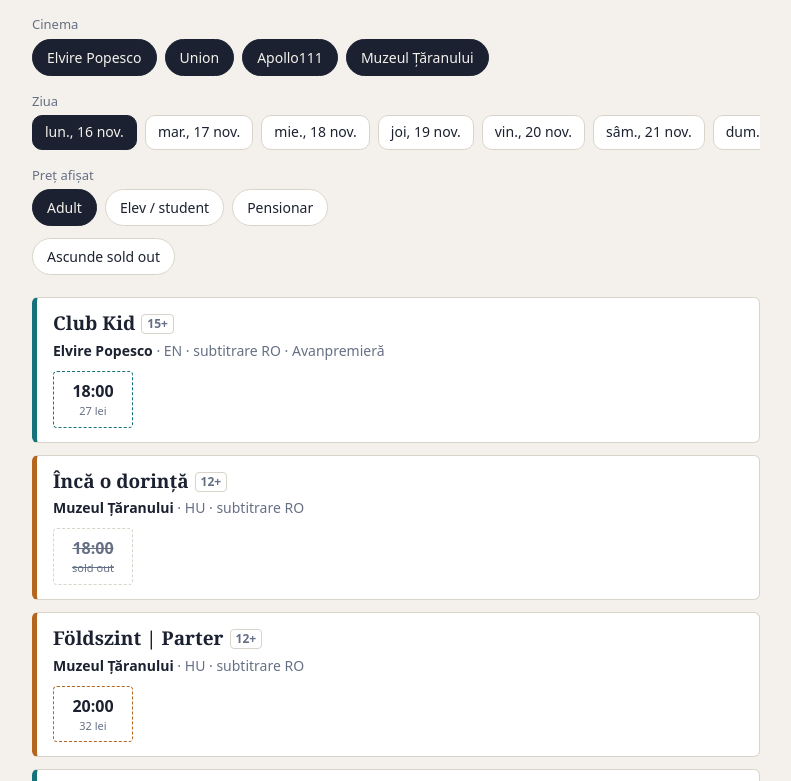
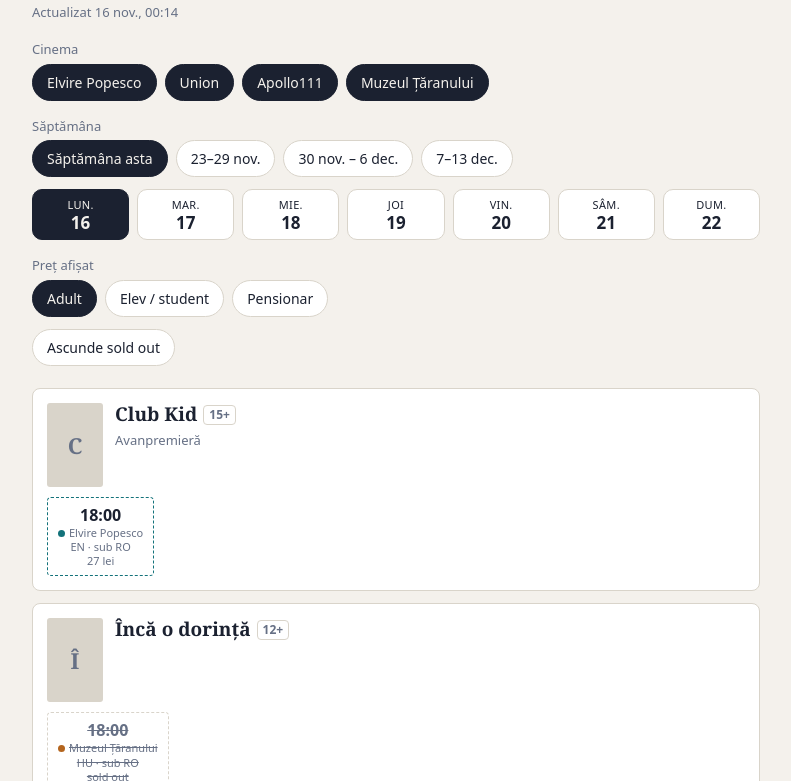
Before and after one commit to teodorgm/clap-program-cinema, a plain HTML site: page docs/index.html in a window 1280 px wide. Shown: the part 89-870 px from the top of the page, without its empty margins (244-1035 px from the left). Drawn offline with Linux system fonts and the light colour scheme.

Commit message:
Revise index.html title and enhance functionality
Updated the title and added a subtitle to the cinema program page. Enhanced styling and improved JavaScript functions for better functionality.

```diff
--- a/docs/index.html
+++ b/docs/index.html
@@ -3,7 +3,7 @@
 <head>
 <meta charset="utf-8">
 <meta name="viewport" content="width=device-width, initial-scale=1, viewport-fit=cover">
-<title>Program cinema București</title>
+<title>Proiectul CLAP - Cinema Local, Arhive și Proiecții</title>
 <style>
 :root{--bg:#f4f1ec;--sf:#fff;--tx:#1b2130;--mu:#667085;--ln:#d9d4ca;--ac:#b4541a;box-sizing:border-box;padding-top:env(safe-area-inset-top,0px);padding-bottom:env(safe-area-inset-bottom,0px)}
 @media (prefers-color-scheme:dark){:root:not([data-theme="light"]){--bg:#10161f;--sf:#1a2230;--tx:#e8ecf2;--mu:#98a2b3;--ln:#2e3a4e;--ac:#f0b35c}}
@@ -12,41 +12,53 @@ html{scroll-padding-top:env(safe-area-inset-top,0px)}
 *{box-sizing:border-box}
 body{margin:0;background:var(--bg);color:var(--tx);font:16px/1.5 system-ui,-apple-system,"Segoe UI",Roboto,sans-serif}
 main{max-width:760px;margin:0 auto;padding:20px 16px 48px}
-h1{font:700 30px/1.1 Georgia,"Times New Roman",serif;margin:8px 0 4px;letter-spacing:-.01em}
-.sub{color:var(--mu);margin:0 0 18px;font-size:14px}
+h1{font:700 32px/1.05 Georgia,"Times New Roman",serif;margin:8px 0 2px;letter-spacing:-.01em}
+.tag{margin:0;font:italic 16px Georgia,serif;color:var(--mu)}
+.sub{color:var(--mu);margin:6px 0 18px;font-size:13px}
 .row{display:flex;gap:8px;overflow-x:auto;padding:2px 0 10px;scrollbar-width:none}
 .row::-webkit-scrollbar{display:none}
 button.chip{flex:none;border:1px solid var(--ln);background:var(--sf);color:var(--tx);border-radius:999px;padding:7px 14px;font:inherit;font-size:14px;cursor:pointer}
 button.chip[aria-pressed="true"]{background:var(--tx);color:var(--bg);border-color:var(--tx)}
+button.chip:disabled{opacity:.35;cursor:default}
 button.chip:focus-visible,a:focus-visible{outline:2px solid var(--ac);outline-offset:2px}
-.days button.chip{border-radius:10px;text-align:center;line-height:1.2;padding:8px 12px}
+.days button.chip{border-radius:10px;text-align:center;line-height:1.2;padding:6px 0;min-width:46px;flex:1 0 46px}
+.days b{display:block;font-size:17px}
+.days span{font-size:11px;text-transform:uppercase;letter-spacing:.03em}
 .lbl{font-size:13px;color:var(--mu);margin:6px 0 2px}
-.film{background:var(--sf);border:1px solid var(--ln);border-left:5px solid var(--cc);border-radius:6px;padding:14px 16px;margin:12px 0}
-.film h2{font:700 19px/1.25 Georgia,"Times New Roman",serif;margin:0 0 4px}
-.meta{color:var(--mu);font-size:14px;margin:0 0 10px}
-.meta b{color:var(--tx);font-weight:600}
+.film{background:var(--sf);border:1px solid var(--ln);border-radius:8px;padding:14px;margin:12px 0}
+.top{display:flex;gap:12px;margin-bottom:10px}
+.top>div{min-width:0}
+.pos{flex:none;width:56px;height:84px;border-radius:3px;object-fit:cover;background:var(--ln);display:grid;place-items:center;font:700 22px Georgia,serif;color:var(--mu)}
+.film h2{font:700 19px/1.25 Georgia,"Times New Roman",serif;margin:0}
+.orig{margin:0;font-size:13px;color:var(--mu);font-style:italic}
+.meta{color:var(--mu);font-size:13px;margin:4px 0 0}
 .bd{display:inline-block;border:1px solid var(--ln);border-radius:4px;font:600 12px/1 system-ui,sans-serif;padding:3px 5px;margin-left:6px;vertical-align:2px;color:var(--mu)}
 .times{display:flex;flex-wrap:wrap;gap:8px}
-.t{display:inline-flex;flex-direction:column;align-items:center;min-width:80px;padding:7px 12px;border:1.5px dashed var(--cc);border-radius:4px;color:var(--tx);text-decoration:none;font-weight:700;font-variant-numeric:tabular-nums}
-.t small{font-weight:400;font-size:11px;color:var(--mu)}
+.t{display:inline-flex;flex-direction:column;align-items:center;min-width:92px;padding:7px 10px;border:1.5px dashed var(--cc);border-radius:4px;color:var(--tx);text-decoration:none;font-weight:700;font-variant-numeric:tabular-nums;line-height:1.3}
+.t small{font-weight:400;font-size:11px;color:var(--mu);text-align:center}
+.t small.c::before{content:"";display:inline-block;width:7px;height:7px;border-radius:50%;background:var(--cc);margin-right:4px}
 a.t:hover{background:var(--cc);color:#fff}
 a.t:hover small{color:inherit}
 .t.so{border-color:var(--ln);color:var(--mu);text-decoration:line-through}
 .t.past{opacity:.4}
-.tech{display:block;margin-top:10px;font-size:12px;color:var(--mu)}
 .empty{padding:28px 8px;color:var(--mu);text-align:center}
 .note{font-size:13px;color:var(--mu);border-top:1px solid var(--ln);margin-top:28px;padding-top:14px}
 .note p{margin:0 0 8px}
 .warn{color:var(--ac)}
+.tmdb{display:flex;align-items:center;gap:10px;margin-top:14px;opacity:.85}
+.tmdb img{height:12px;width:auto;flex:none}
+.tmdb p{margin:0;font-size:11px}
 </style>
 </head>
 <body>
 <main>
-<h1>Program cinema București</h1>
+<h1>Proiectul CLAP</h1>
+<p class="tag">Cinema Local, Arhive și Proiecții</p>
 <p class="sub" id="upd">Se încarcă programul…</p>
 <div class="lbl">Cinema</div>
 <div class="row" id="cin"></div>
-<div class="lbl">Ziua</div>
+<div class="lbl">Săptămâna</div>
+<div class="row" id="weeks"></div>
 <div class="row days" id="days"></div>
 <div class="lbl">Preț afișat</div>
 <div class="row" id="pr"></div>
@@ -55,14 +67,23 @@ a.t:hover small{color:inherit}
 <div class="note" id="note"></div>
 </main>
 <script>
-var D=null,S={cin:{},day:"",tier:"adult",sold:false};
-var TZ="Europe/Bucharest";
+var D=null,S={cin:{},week:"",day:"",tier:"adult",sold:false},TZ="Europe/Bucharest";
 function today(){return new Intl.DateTimeFormat("en-CA",{timeZone:TZ}).format(new Date())}
 function nowHM(){return new Intl.DateTimeFormat("en-GB",{timeZone:TZ,hour:"2-digit",minute:"2-digit",hourCycle:"h23"}).format(new Date())}
 function el(t,c,x){var e=document.createElement(t);if(c)e.className=c;if(x!=null)e.textContent=x;return e}
-function chip(txt,on,fn){var b=el("button","chip",txt);b.setAttribute("aria-pressed",on?"true":"false");b.onclick=fn;return b}
-function dl(d){return new Date(d+"T12:00:00").toLocaleDateString("ro-RO",{weekday:"short",day:"numeric",month:"short"})}
-function fmt(iso){return new Date(iso).toLocaleString("ro-RO",{timeZone:TZ,day:"numeric",month:"short",hour:"2-digit",minute:"2-digit"})}
+function chip(txt,on,fn,dis){var b=el("button","chip",txt);b.setAttribute("aria-pressed",on?"true":"false");if(dis)b.disabled=true;else b.onclick=fn;return b}
+function iso(x){return x.getFullYear()+"-"+("0"+(x.getMonth()+1)).slice(-2)+"-"+("0"+x.getDate()).slice(-2)}
+function dt(d){return new Date(d+"T12:00:00")}
+function addDays(d,n){var x=dt(d);x.setDate(x.getDate()+n);return iso(x)}
+function weekStart(d){return addDays(d,-((dt(d).getDay()+6)%7))}
+function fmt(iso8){return new Date(iso8).toLocaleString("ro-RO",{timeZone:TZ,day:"numeric",month:"short",hour:"2-digit",minute:"2-digit"})}
+function mon(d){return dt(d).toLocaleDateString("ro-RO",{month:"short"})}
+function weekLabel(w){
+  if(w===weekStart(today()))return "Săptămâna asta";
+  var e=addDays(w,6),a=dt(w),b=dt(e);
+  return a.getMonth()===b.getMonth()?a.getDate()+"–"+b.getDate()+" "+mon(e):a.getDate()+" "+mon(w)+" – "+b.getDate()+" "+mon(e);
+}
+function nz(s){return (s||"").normalize("NFD").replace(/[\u0300-\u036f]/g,"").toLowerCase().replace(/[^a-z0-9]+/g," ").trim()}
 function nice(s){
   if(s!==s.toLocaleUpperCase("ro"))return s;
   return s.toLocaleLowerCase("ro").replace(/(^|[\s\/:(\-])(\p{L})/gu,function(m,a,b){return a+b.toLocaleUpperCase("ro")});
@@ -74,19 +95,24 @@ function price(s){
   if(p.adult!=null)return p.adult+" lei*";
   return "";
 }
+function visible(s){return S.cin[s.cinema]&&!(S.sold&&s.status==="sold_out")}
+function count(d){var n=0;D.screenings.forEach(function(s){if(s.date===d&&visible(s))n++});return n}
+function pickDay(){
+  var t=today(),i,d;
+  if(S.week===weekStart(t)&&count(t))return t;
+  for(i=0;i<7;i++){d=addDays(S.week,i);if(count(d))return d}
+  return S.week;
+}
 function load(){
   fetch("data/screenings.json?"+Date.now()).then(function(r){
     if(!r.ok)throw new Error(r.status);return r.json();
   }).then(function(d){
-    D=d;var t=today();
+    D=d;D.films=D.films||{};var t=today(),ws={};
     D.screenings=D.screenings.filter(function(s){return s.date>=t});
-    var days=[];
-    D.screenings.forEach(function(s){
-      if(days.indexOf(s.date)<0)days.push(s.date);
-      S.cin[s.cinema]=1;
-    });
-    days.sort();D.days=days;
-    S.day=days.indexOf(t)>=0?t:days[0];
+    D.screenings.forEach(function(s){S.cin[s.cinema]=1;ws[weekStart(s.date)]=1});
+    D.weeks=Object.keys(ws).sort();
+    S.week=ws[weekStart(t)]?weekStart(t):D.weeks[0];
+    S.day=pickDay();
     ui();
   }).catch(function(e){
     document.getElementById("upd").textContent="Nu am putut încărca programul ("+e.message+"). Încearcă mai târziu.";
@@ -96,10 +122,17 @@ function ui(){
   var c=document.getElementById("cin");c.innerHTML="";
   Object.keys(D.cinemas).forEach(function(k){
     if(!(k in S.cin))return;
-    c.appendChild(chip(D.cinemas[k].name,S.cin[k],function(){S.cin[k]=S.cin[k]?0:1;ui()}));
+    c.appendChild(chip(D.cinemas[k].name,S.cin[k],function(){S.cin[k]=S.cin[k]?0:1;S.day=pickDay();ui()}));
   });
+  var w=document.getElementById("weeks");w.innerHTML="";
+  D.weeks.forEach(function(v){w.appendChild(chip(weekLabel(v),S.week===v,function(){S.week=v;S.day=pickDay();ui()}))});
   var d=document.getElementById("days");d.innerHTML="";
-  D.days.forEach(function(v){d.appendChild(chip(dl(v),S.day===v,function(){S.day=v;ui()}))});
+  for(var i=0;i<7;i++){(function(v){
+    var b=chip("",S.day===v,function(){S.day=v;ui()},!count(v));
+    b.appendChild(el("span","",dt(v).toLocaleDateString("ro-RO",{weekday:"short"})));
+    b.appendChild(el("b","",String(dt(v).getDate())));
+    d.appendChild(b);
+  })(addDays(S.week,i))}
   var p=document.getElementById("pr");p.innerHTML="";
   [["adult","Adult"],["student","Elev / student"],["pensioner","Pensionar"]].forEach(function(x){
     p.appendChild(chip(x[1],S.tier===x[0],function(){S.tier=x[0];ui()}));
@@ -112,35 +145,43 @@ function list(){
   var out=document.getElementById("list");out.innerHTML="";
   var g={},order=[],now=nowHM(),isToday=S.day===today();
   D.screenings.forEach(function(s){
-    if(s.date!==S.day||!S.cin[s.cinema])return;
-    if(S.sold&&s.status==="sold_out")return;
-    var k=s.cinema+"|"+s.title;if(!g[k]){g[k]=[];order.push(k)}g[k].push(s);
+    if(s.date!==S.day||!visible(s))return;
+    var k=s.film||("t:"+s.title);if(!g[k]){g[k]=[];order.push(k)}g[k].push(s);
   });
+  order.forEach(function(k){g[k].sort(function(a,b){return a.time<b.time?-1:a.time>b.time?1:0})});
   order.sort(function(a,b){return g[a][0].time<g[b][0].time?-1:1});
   if(!order.length){out.appendChild(el("div","empty","Nicio proiecție pentru filtrele alese."));return}
   order.forEach(function(k){
-    var rs=g[k],r=rs[0],ci=D.cinemas[r.cinema];
-    var f=el("section","film");f.style.setProperty("--cc",ci.color);
-    var h=el("h2","",nice(r.title));if(r.age)h.appendChild(el("span","bd",r.age));f.appendChild(h);
-    var m=el("p","meta");m.appendChild(el("b","",ci.name));
-    var parts=[];
-    if(r.audio.length)parts.push(r.audio.join("/"));
-    if(r.subs.length)parts.push("subtitrare "+r.subs.join("/"));
-    if(r.note)parts.push(r.note);
-    m.appendChild(document.createTextNode(parts.length?"  ·  "+parts.join("  ·  "):""));
-    f.appendChild(m);
+    var rs=g[k],r=rs[0],F=D.films[k]||{title:r.title};
+    var f=el("section","film"),top=el("div","top"),box=el("div");
+    var title=nice(F.title||r.title);
+    if(F.poster){var im=el("img","pos");im.src=F.poster;im.alt="";im.loading="lazy";
+      im.onerror=function(){im.replaceWith(el("div","pos",title.charAt(0)))};top.appendChild(im)}
+    else top.appendChild(el("div","pos",title.charAt(0)));
+    var h=el("h2","",title),age=rs.map(function(s){return s.age}).filter(Boolean)[0];
+    if(age)h.appendChild(el("span","bd",age));box.appendChild(h);
+    if(F.original_title&&nz(F.original_title)!==nz(F.title))box.appendChild(el("p","orig",nice(F.original_title)));
+    var m=[];
+    if(F.directors&&F.directors.length)m.push("Regia: "+F.directors.join(", "));
+    if(F.year)m.push(F.year);
+    rs.forEach(function(s){if(s.note&&m.indexOf(s.note)<0)m.push(s.note)});
+    if(m.length)box.appendChild(el("p","meta",m.join(" · ")));
+    top.appendChild(box);f.appendChild(top);
     var ts=el("div","times");
     rs.forEach(function(s){
-      var so=s.status==="sold_out";
+      var so=s.status==="sold_out",ci=D.cinemas[s.cinema];
       var a=so?el("span","t so"):el("a","t");
+      a.style.setProperty("--cc",ci.color);
       if(!so){a.href=s.url;a.target="_blank";a.rel="noopener"}
       if(isToday&&s.time<now)a.className+=" past";
       a.appendChild(document.createTextNode(s.time));
+      a.appendChild(el("small","c",ci.name));
+      var lang=[s.audio.join("/"),s.subs.length?"sub "+s.subs.join("/"):""].filter(Boolean).join(" · ");
+      if(lang)a.appendChild(el("small","",lang));
       a.appendChild(el("small","",so?"sold out":price(s)));
       ts.appendChild(a);
     });
-    f.appendChild(ts);
-    out.appendChild(f);
+    f.appendChild(ts);out.appendChild(f);
   });
 }
 function notes(){
@@ -154,9 +195,12 @@ function notes(){
   });
   n.appendChild(el("p","","† Reducerea se acordă doar la casa de bilete a cinematografului, pe baza unui act doveditor."));
   n.appendChild(el("p","","* Nu am găsit un tarif redus pentru această proiecție; se arată prețul de adult."));
-  n.appendChild(el("p","","Biletele online se cumpără pe site-ul fiecărui cinema."));
+  n.appendChild(el("p","","Biletele online se cumpără pe site-ul fiecărui cinema. Posterele provin de la TMDB sau, când filmul nu e găsit acolo, de la Eventbook."));
+  var t=el("div","tmdb"),im=el("img");im.src="tmdb-logo.svg";im.alt="TMDB";im.onerror=function(){im.style.display="none"};
+  t.appendChild(im);t.appendChild(el("p","","This product uses the TMDB API but is not endorsed or certified by TMDB."));
+  n.appendChild(t);
 }
-document.getElementById("sold").onclick=function(){S.sold=!S.sold;ui()};
+document.getElementById("sold").onclick=function(){S.sold=!S.sold;S.day=pickDay();ui()};
 load();
 </script>
 </body>
```
